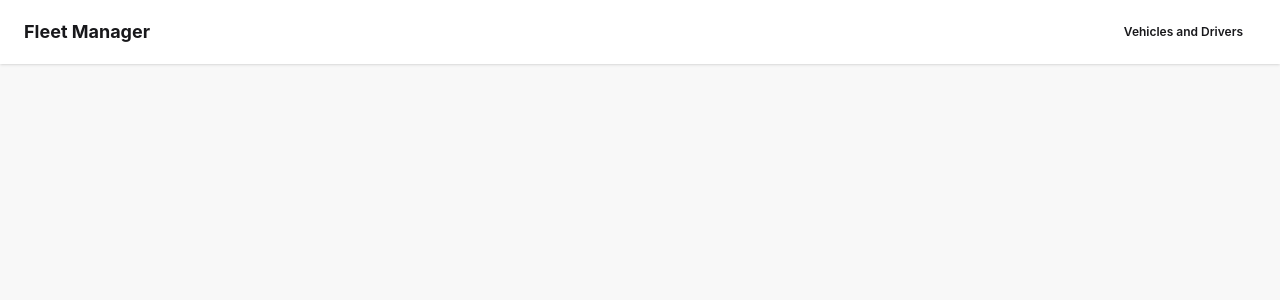
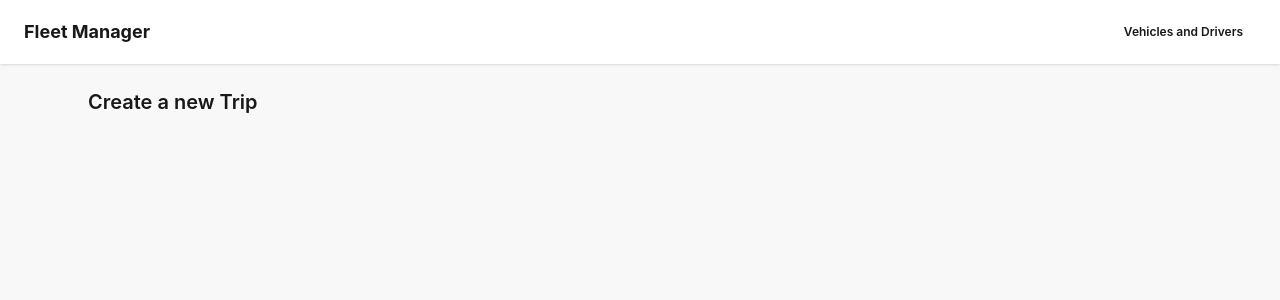
Before and after one commit to NAIT-SDEV2451/SDEV2451-Fall-2026-A01-Instructor-Examples, a React (Vite) app in the folder 2_frontend_review_start/vehiclefleet_frontend/: page /trips/new in a window 1280 px wide. Shown: the top 300 px of the page. Built offline with nearby package versions, Linux system fonts and the light colour scheme.

Commit message:
class progress pushed

```diff
--- a/2_frontend_review_start/vehiclefleet_frontend/src/App.jsx
+++ b/2_frontend_review_start/vehiclefleet_frontend/src/App.jsx
@@ -8,6 +8,7 @@ import {
 } from 'react-router-dom'
 
 import VehiclesAndDriversPage from './pages/VehiclesAndDriversPage'
+import CreateTripPage from './pages/CreateTripPage'
 
 function App() {
   // wrap the entire thing in a browser router.
@@ -39,6 +40,10 @@ function App() {
               path="/"
               element={<VehiclesAndDriversPage />}
             />
+            <Route
+              path="/trips/new"
+              element={<CreateTripPage />}
+            />
           </Routes>
         </main>
       </div>
--- a/2_frontend_review_start/vehiclefleet_frontend/src/pages/CreateTripPage.jsx
+++ b/2_frontend_review_start/vehiclefleet_frontend/src/pages/CreateTripPage.jsx
@@ -1,7 +1,7 @@
 export default function CreateTripPage() {
   return <div>
-     <h2 className="text-xl font-semibold mb-4">
-
-     </h2>
+    <h2 className="text-xl font-semibold mb-4">
+      Create a new Trip
+    </h2>
   </div>
 }
```
